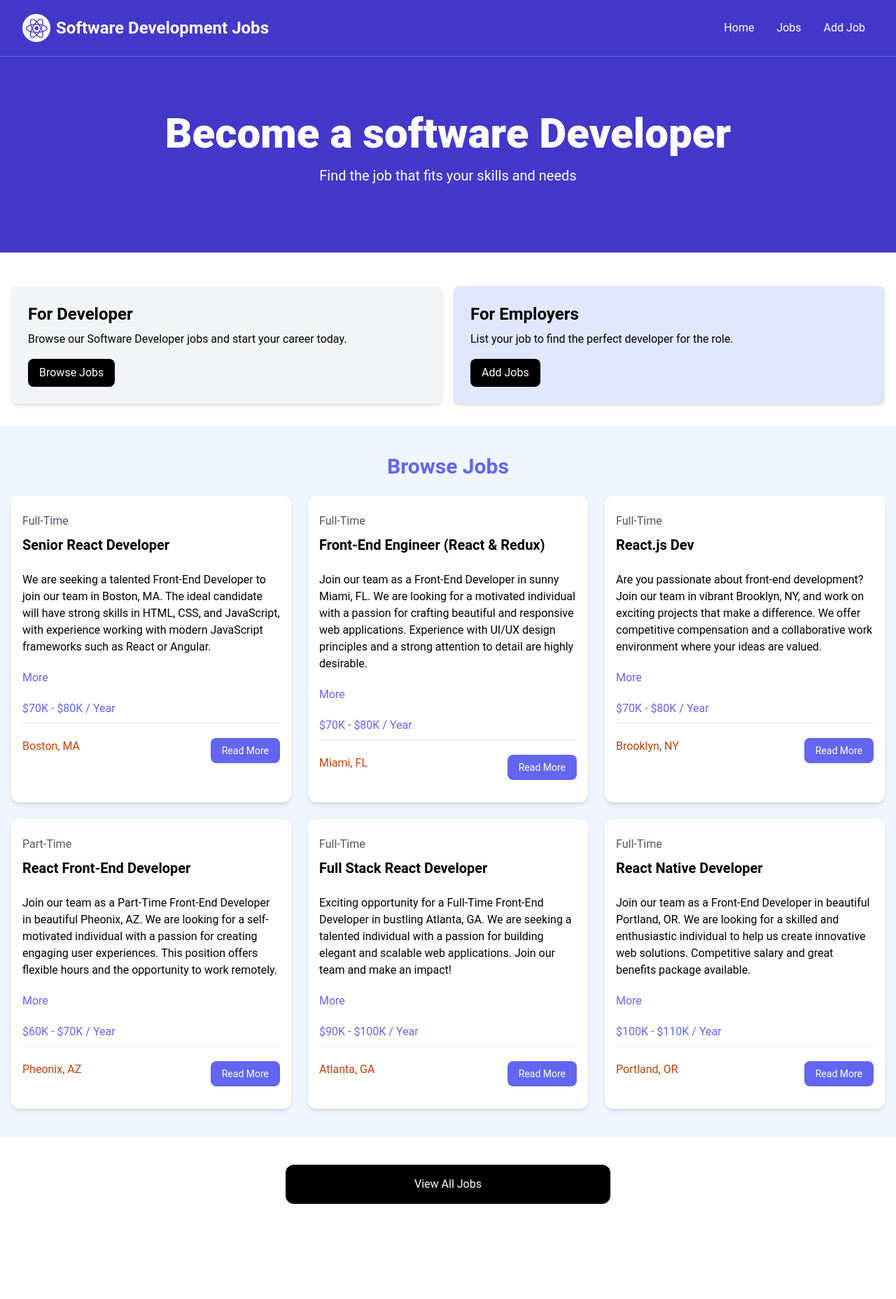
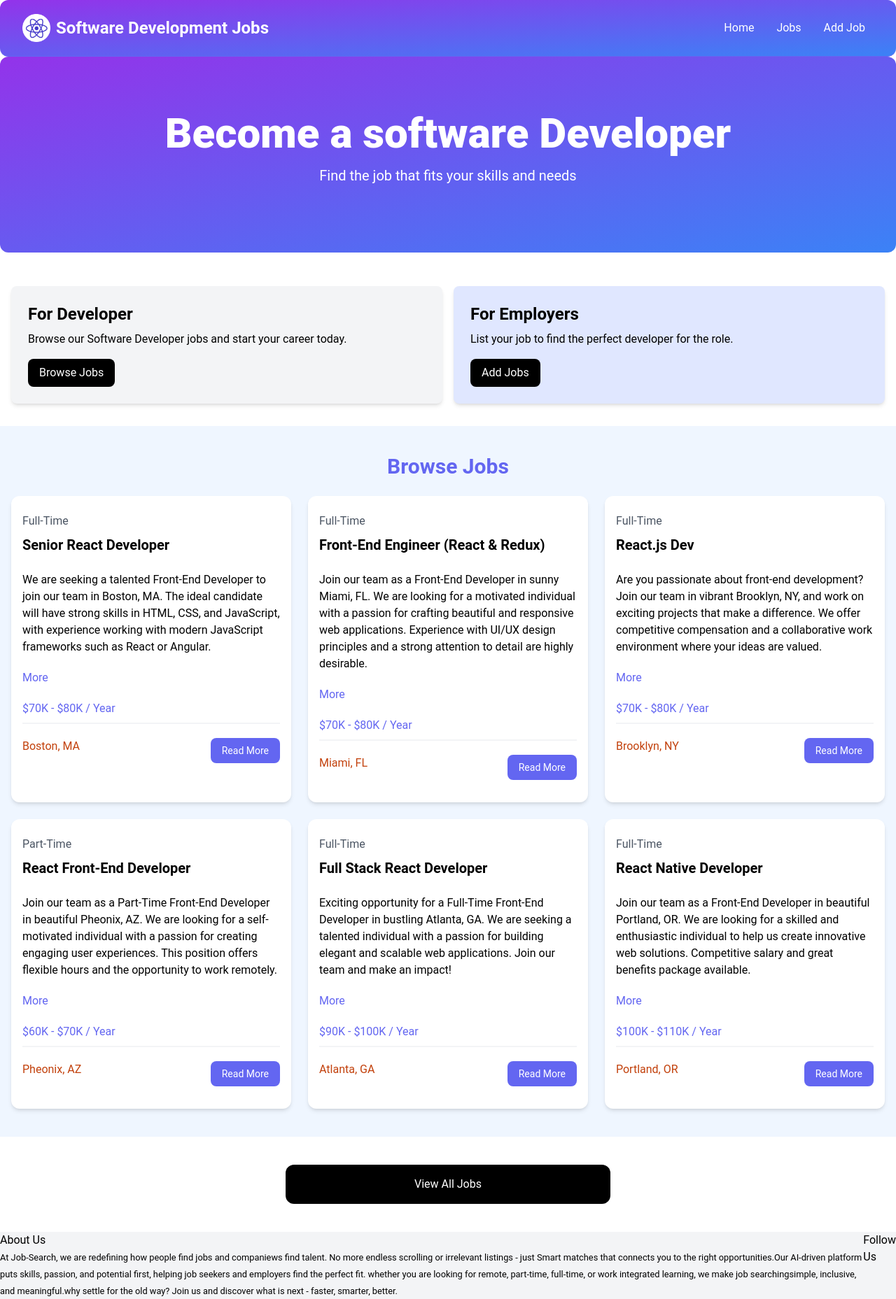
Before and after one commit to ThusTech/Job-Search, a React (Vite) app: page / in a window 1280 px wide. Shown: the whole page at 70% size. Before the commit the page ends 1761 px from the top, so only its background shows below. Built offline with nearby package versions, Linux system fonts and the light colour scheme.

Commit message:
Edited Job Component

```diff
--- /dev/null
+++ b/src/components/Footer.jsx
@@ -0,0 +1,32 @@
+
+
+export default function Footer(){
+    return (
+        <footer className="bg-gray-100">
+            <div className="flex">
+                <div className="">
+                    <h3>About Us</h3>
+                    <small>
+                        At Job-Search, we are redefining how people find jobs and companiews find talent. No more endless
+                        scrolling or irrelevant listings - just <bold>Smart matches</bold> that connects you to the right
+                        opportunities.
+                    </small>
+
+                    <small>
+                        Our AI-driven platform puts <bold>skills, passion, and potential</bold> first, helping job seekers and employers find the perfect fit.
+                        whether you are looking for remote, part-time, full-time, or work integrated learning, we make job searching
+                        <bold>simple, inclusive, and meaningful</bold>.
+                    </small>
+
+                    <small>
+                        why settle for the old way? Join us and <bold>discover what is next - faster, smarter, better</bold>.
+                    </small>
+                </div>
+
+                <div className="">
+                    <h3>Follow Us</h3>
+                </div>
+            </div>
+        </footer>
+    )
+}
--- a/src/components/Header.jsx
+++ b/src/components/Header.jsx
@@ -3,7 +3,7 @@
 export default function Header({title = 'Become a software Developer',
      subTitle = 'Find the job that fits your skills and needs'}){
     return (
-        <section className="bg-indigo-700 py-20 mb-4">
+        <section className="bg-gradient-to-br from-purple-600 to-blue-500 py-20 mb-4 rounded-xl">
             <div className="max-w-7xl mx-auto px-4 sm:px-6 lg:px-8 flex flex-col items-center">
                 <div className="text-center">
                     <h1 className="text-4xl font-extrabold text-white sm:text-5xl md:text-6xl">
--- a/src/components/Job.jsx
+++ b/src/components/Job.jsx
@@ -1,9 +1,22 @@
 import {Link} from 'react-router-dom'
+import {useState} from 'react'
 
 
-export default function Job({ job, }){
+export default function Job({ job }){
 
-    console.log(job)
+    const [description, setDescription] = useState(job.description)
+    const [view, setView] = useState(false)
+
+    function handleClickEvent(){
+        setView(prev => !prev)
+
+        if(view){
+            setDescription(job.type)
+        }else{
+            setDescription(job.description)
+        }
+    }
+
     return (
         <div className="bg-white rounded-xl shadow-md relative">
             <div className="p-4">
@@ -13,10 +26,12 @@ export default function Job({ job, }){
                 </div>
 
                 <div className="mb-5">
-                    {job.description}
+                    {description}
                 </div>
 
-                <button className="text-indigo-500 mb-5 hover:text-indigo-600">
+                <button
+                onClick={handleClickEvent}
+                className="text-indigo-500 mb-5 hover:text-indigo-600">
                     More
                 </button>
 
--- a/src/components/NavBar.jsx
+++ b/src/components/NavBar.jsx
@@ -4,7 +4,7 @@ import logo from '../assets/images/logo.png'
 
 export default function NavBar(){
     return (
-        <nav className='bg-indigo-700 border-b border-indigo-500'>
+        <nav className='bg-gradient-to-br from-purple-600 to-blue-500 border-b border-indigo-500 rounded-xl'>
             <div className='mx-auto max-w-7xl px-2 sm:px-6 lg:px-8'>
                 <div className='flex h-20 items-center justify-between'>
                     <div className='flex flex-1 items-center justify-center md:items-stretch md:justify-start'>
--- a/src/layouts/MainLayout.jsx
+++ b/src/layouts/MainLayout.jsx
@@ -1,5 +1,6 @@
 import {Outlet} from 'react-router-dom'
 import NavBar from '../components/NavBar'
+import Footer from '../components/Footer'
 
 
 export default function MainLayout(){
@@ -7,6 +8,7 @@ export default function MainLayout(){
         <>
             <NavBar/>
             <Outlet/>
+            <Footer/>
         </>
     )
 }
--- a/src/pages/JobPage.jsx
+++ b/src/pages/JobPage.jsx
@@ -1,4 +1,4 @@
-export default function JobPage(){
+export default function JobPage({id}){
     return (
         <section className="bg-gradient-to-br from-purple-600 to-blue-500 min-h-screen flex items-center justify-center">
             <div className="w-full max-w-lg bg-white rounded-3xl shadow-lg p-8">
```
